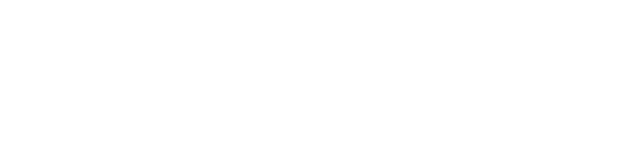
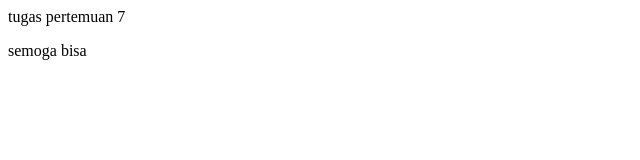
Before and after one commit to novalinasitinjak/213210027, a plain HTML site: page index.html in a window 1280 px wide. Shown: the whole page, without its empty margins (0-640 px from the left). Drawn offline with Linux system fonts and the light colour scheme.

Commit message:
menambahkan file index.html

```diff
--- a/index.html
+++ b/index.html
@@ -6,6 +6,7 @@
     <title>Coba Git Remote</title>
 </head>
 <body>
-
+    tugas pertemuan 7
+    <p> semoga bisa </p>
 </body>
 </html>
```
